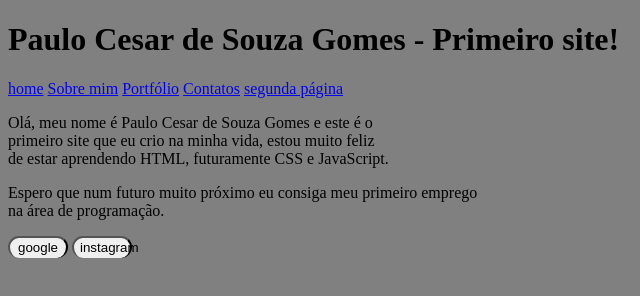
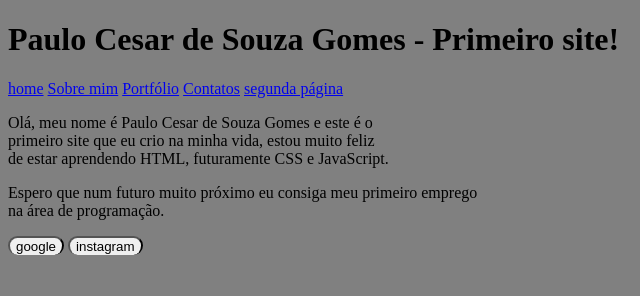
Before and after one commit to Paulo-Strife/site-pessoal-aprendizado-html, a plain HTML site: page html/index.html in a window 1280 px wide. Shown: the full height of the page, 0-640 px from the left. Drawn offline with Linux system fonts and the light colour scheme.

Commit message:
alterando código CSS

```diff
--- a/style/style.css
+++ b/style/style.css
@@ -6,13 +6,10 @@ body {
 #google {
     border-radius: 20px;
     border-bottom: blue;
-    width: 60px;
-    height: 22px;
-
+    border-width: 20px, 30px, 50px;
 }
 #instagram {
      border-radius: 20px;
     border-bottom: blue;
-    width: 60px;
-    height: 22px;
+     border-width: 20px, 30px, 50px;
 }
```
